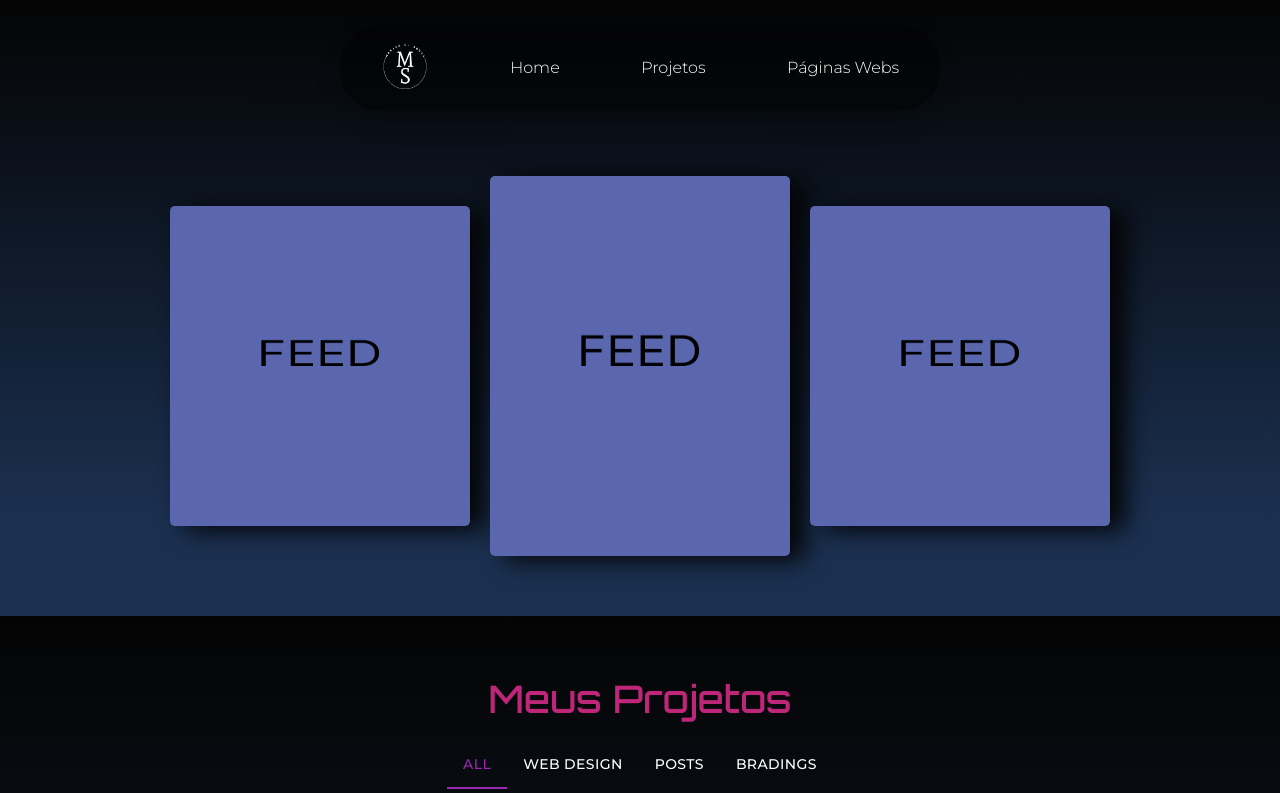
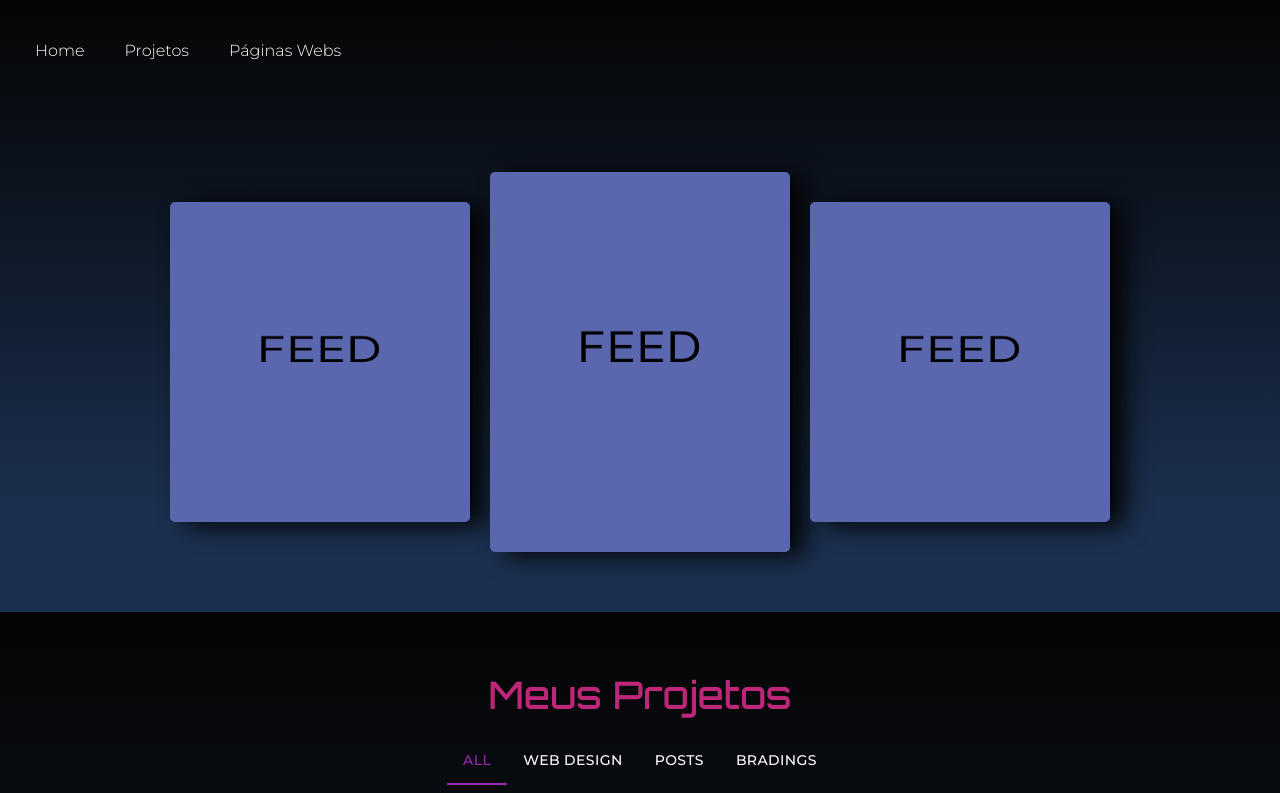
Before and after one commit to MarizaDEV/portfolio_web, a React (Vite) app: page /portfolio-web/projetos in a window 1280 px wide. Shown: the top 793 px of the page. Built offline with nearby package versions, Linux system fonts and the light colour scheme.

Commit message:
Mudança no design do menu

```diff
--- a/src/app/routes/index.tsx
+++ b/src/app/routes/index.tsx
@@ -12,7 +12,7 @@ export const Routes = () => {
       <Switch>
         <Route path="/home" element={<Home />} />
         <Route path="/projetos" element={<Projetos />} />
-        <Route path="/pagwebs" element={<PagWebs />} />
+        <Route path="/pag-webs" element={<PagWebs />} />
 
         <Route path="/*" element={<Navigate to="/home" />} />
       </Switch>
--- a/src/app/shared/components/Navbar/NavBar.tsx
+++ b/src/app/shared/components/Navbar/NavBar.tsx
@@ -1,30 +1,36 @@
+import { NavLink } from "react-router-dom"; // Importando o NavLink
 import { MenuStyled } from "./styles/styles";
-import Logo from "../../../shared/assets/images/logo_light.png";
 
 export const NavBar = () => {
   return (
-    <>
     <MenuStyled>
       <ul>
         <li>
-            <a href="#">
-              <img src={Logo} />
-            </a>
+          <NavLink
+            to="/home"
+            className={({ isActive }) => (isActive ? "active" : "")}
+          >
+            Home
+          </NavLink>
         </li>
         <li>
-            <a href="portfolio-web/home">Home</a>
+          <NavLink
+            to="/projetos"
+            className={({ isActive }) => (isActive ? "active" : "")}
+          >
+            Projetos
+          </NavLink>
         </li>
         <li>
-            <a href="portfolio-web/home">Projetos</a>
-          </li>
-          <li>
-            <a href="portfolio-web/home">
+          <NavLink
+            to="/pag-webs"
+            className={({ isActive }) => (isActive ? "active" : "")}
+          >
             <span className="full-text">Páginas Webs</span>
             <span className="short-text">Pág. Webs</span>
-            </a>
+          </NavLink>
         </li>
       </ul>
     </MenuStyled>
-    </>
   );
 };
--- a/src/app/shared/components/Navbar/styles/styles.ts
+++ b/src/app/shared/components/Navbar/styles/styles.ts
@@ -3,44 +3,45 @@ import styled from "styled-components";
 export const MenuStyled = styled.div`
   display: flex;
   align-items: center;
-  justify-content: center;
+  justify-content: flex-start;
   font-family: "Montserrat", sans-serif;
   font-optical-sizing: auto;
   font-weight: 300;
   width: 100%;
+  padding-bottom: 30px;
 
   ul {
     display: flex;
     align-items: center;
-    justify-content: space-around;
-    width: 600px;
+    gap: 20px;
     list-style-type: none;
-    margin: 15px;
+    margin: 25px;
     padding: 0;
     overflow: hidden;
-    background-color: rgba(0, 0, 0, 0.5);
-    border-radius: 40px;
-    box-shadow: 0 10px 25px rgba(0, 0, 0, 0.2);
   }
 
   li {
     float: left;
-    border-radius: 20px;
     overflow: hidden;
+
+    :hover {
+      background-color: var(--pink-theme);
+      border-radius: 2px;
+    }
   }
 
-  li img {
-    width: 48px;
-    height: 50px;
+  li a.active {
+    background-color: var(--pink-theme);
+    border-radius: 2px;
   }
 
   li a {
     display: block;
     color: #ffffff;
     text-align: center;
-    padding: 14px 16px;
+    padding: 3px 10px;
     text-decoration: none;
-    transition: color 0.3s ease, background-color 0.3s ease, transform 0.3s ease;
+    transition: color 0.3s ease, transform 0.3s ease;
   }
 
   li a:hover {
```
Lines whose indentation alone changed are shown as unchanged.
